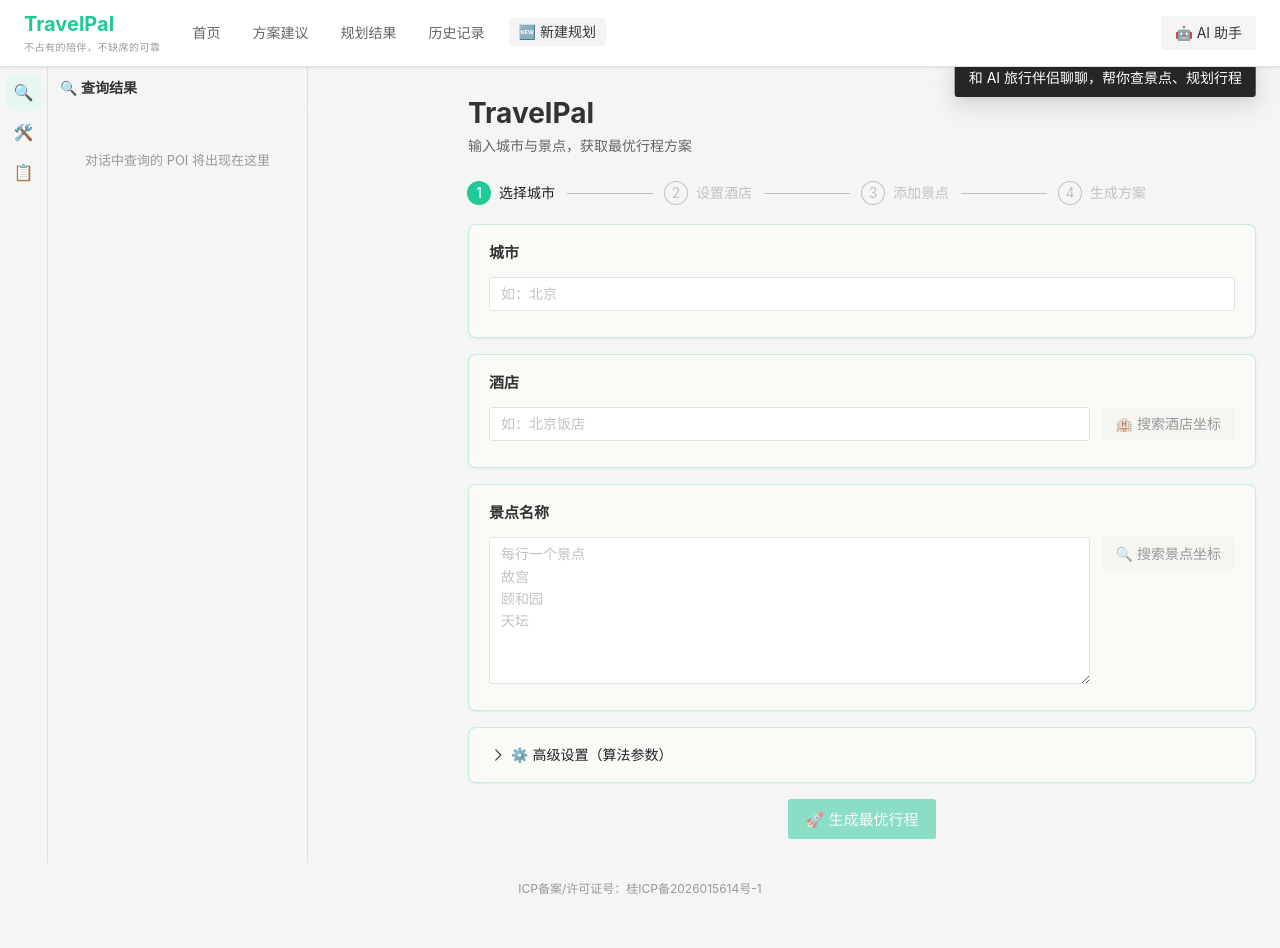
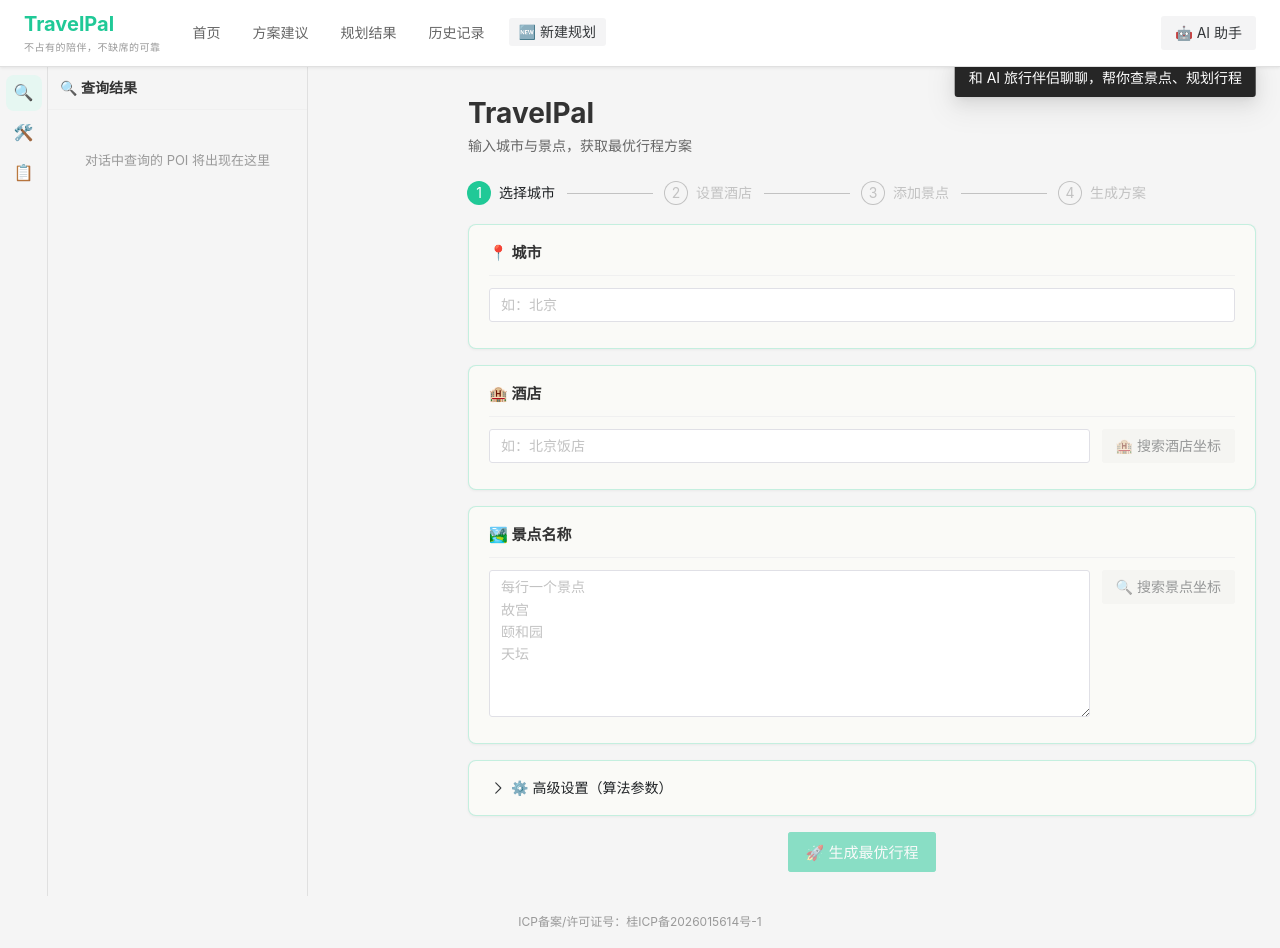
Before and after one commit to xiaojiune/TravelPal, a Vue app in the folder frontend/: page / in a window 1280 px wide. Before the commit the page ends 915 px from the top, so only its background shows below. Built offline with nearby package versions, Linux system fonts and the light colour scheme.

Commit message:
feat: HomePage 表单卡片化——section 标题加 emoji 图标 + 浅色分割线

```diff
--- a/frontend/src/pages/HomePage.vue
+++ b/frontend/src/pages/HomePage.vue
@@ -8,14 +8,18 @@
     </n-steps>
 
     <section class="form-section">
-      <h3>城市</h3>
+      <div class="section-head">
+        <h3>📍 城市</h3>
+      </div>
       <div class="form-row">
         <n-input v-model:value="store.city" placeholder="如：北京" />
       </div>
     </section>
 
     <section class="form-section">
-      <h3>酒店</h3>
+      <div class="section-head">
+        <h3>🏨 酒店</h3>
+      </div>
       <div class="form-row">
         <n-input v-model:value="store.hotelName" placeholder="如：北京饭店" />
         <n-button
@@ -31,7 +35,9 @@
     </section>
 
     <section class="form-section">
-      <h3>景点名称</h3>
+      <div class="section-head">
+        <h3>🏞️ 景点名称</h3>
+      </div>
       <div class="form-row">
         <n-input
           v-model:value="spotText"
@@ -53,7 +59,9 @@
     </section>
 
     <section v-if="showManagement" class="form-section">
-      <h3>规划点管理</h3>
+      <div class="section-head">
+        <h3>🗂️ 规划点管理</h3>
+      </div>
       <table class="edit-table">
         <thead>
           <tr>
@@ -325,8 +333,17 @@
   transform: translateY(-1px);
 }
 .form-section h3 {
+  font-size: 15px;
+}
+.section-head {
+  border-bottom: 1px solid var(--tp-border-light);
+  padding-bottom: 10px;
   margin-bottom: 12px;
+}
+.section-head h3 {
+  margin: 0;
   font-size: 15px;
+  font-weight: 600;
 }
 .form-row {
   display: flex;
```
